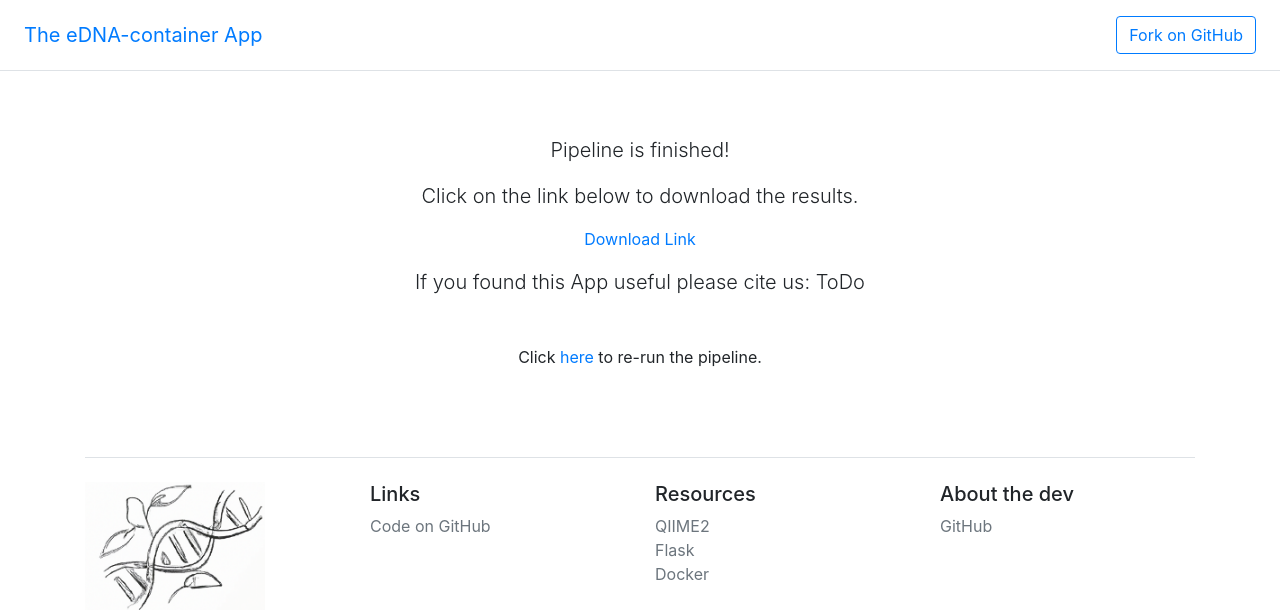
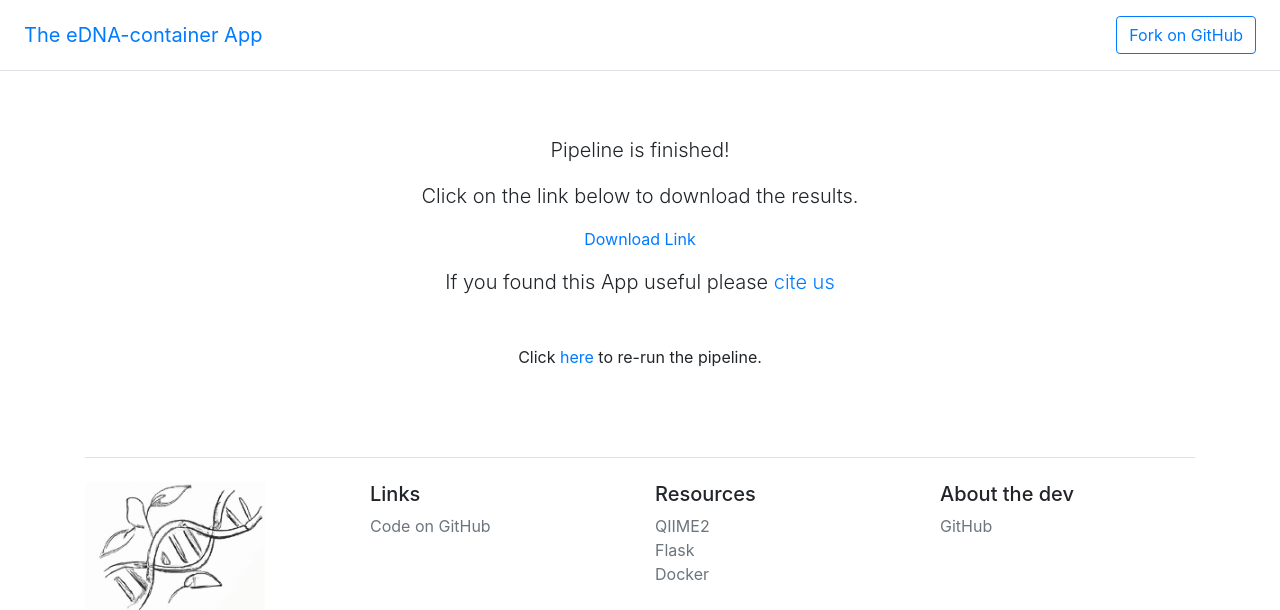
Before and after one commit to dwheelerau/edna-container, a Flask app: template templates/done.html in a window 1280 px wide. Shown: the top 610 px of the page. Run offline with Flask 3, Linux system fonts and the light colour scheme; the template is opened without the code that fills it, so the values that code supplies are empty; some libraries are stand-ins or nearby versions.

Commit message:
url for paper

```diff
--- a/templates/done.html
+++ b/templates/done.html
@@ -8,7 +8,7 @@
 		<a href="{{url_for('static', filename='results.zip')}}" download>
   		Download Link</a>
     <p></p>
-    <p class="lead">If you found this App useful please cite us: ToDo </p>
+    <p class="lead">If you found this App useful please <a href=https://doi.org/10.3390/app14062641>cite us</a> </p>
     <p class="mt-5">Click <a href="/">here</a> to re-run the pipeline.  </p>
 </div>
 
```
